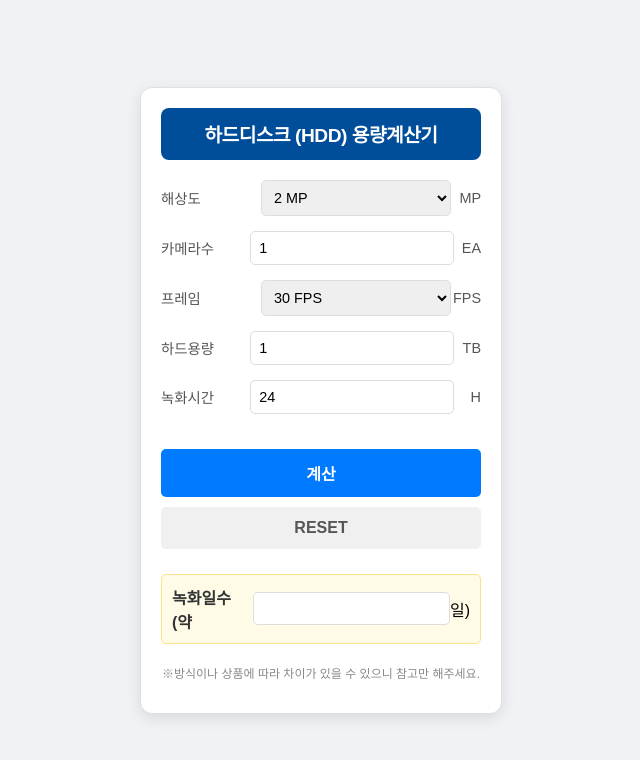
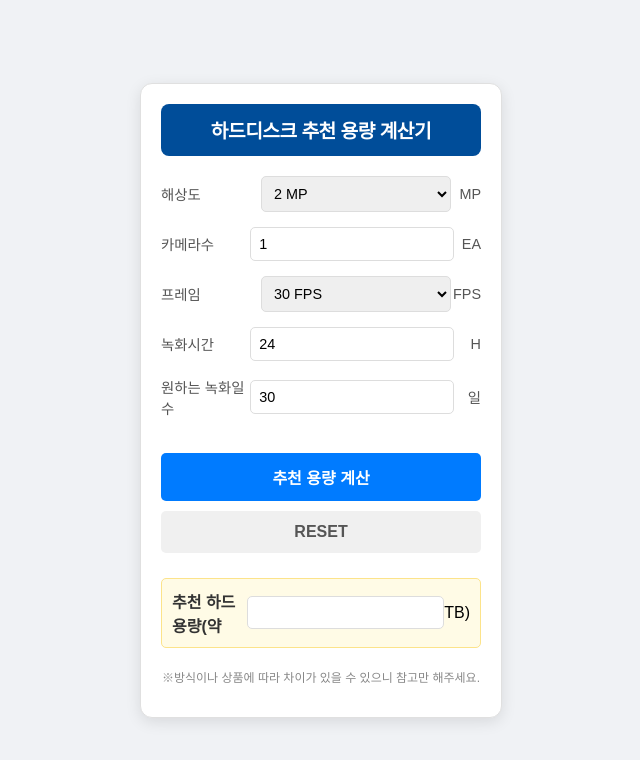
Before and after one commit to heegyeong3750-source/my-calculator, a plain HTML site: page index.html in a window 1280 px wide. Both pictures are taken after a click on the button "RESET". Shown: the whole page, without its empty margins (319-959 px from the left). Drawn offline with Linux system fonts and the light colour scheme.

Commit message:
Update index.html

```diff
--- a/index.html
+++ b/index.html
@@ -3,7 +3,7 @@
 <head>
     <meta charset="UTF-8">
     <meta name="viewport" content="width=device-width, initial-scale=1.0">
-    <title>하드디스크 용량 계산기</title>
+    <title>하드디스크 추천 용량 계산기</title>
     <style>
         body {
             font-family: Arial, sans-serif;
@@ -72,7 +72,7 @@
             font-weight: bold;
             color: #333;
         }
-        .result-group #result-days {
+        .result-group #result-capacity {
             flex-grow: 1;
             margin-left: 10px;
             padding: 8px;
@@ -119,7 +119,7 @@
 <body>
 
 <div class="calculator-container">
-    <div class="calculator-title">하드디스크 (HDD) 용량계산기</div>
+    <div class="calculator-title">하드디스크 추천 용량 계산기</div>
 
     <div class="input-group">
         <label for="resolution">해상도</label>
@@ -148,24 +148,24 @@
     </div>
 
     <div class="input-group">
-        <label for="hdd-capacity">하드용량</label>
-        <input type="number" id="hdd-capacity" value="1" min="1">
-        <span>TB</span>
-    </div>
-
-    <div class="input-group">
         <label for="recording-time">녹화시간</label>
         <input type="number" id="recording-time" value="24" min="1">
         <span>H</span>
     </div>
 
-    <button id="calculate-button">계산</button>
+    <div class="input-group">
+        <label for="desired-days">원하는 녹화일수</label>
+        <input type="number" id="desired-days" value="30" min="1">
+        <span>일</span>
+    </div>
+
+    <button id="calculate-button">추천 용량 계산</button>
     <button id="reset-button">RESET</button>
 
     <div class="result-group">
-        <label>녹화일수(약</label>
-        <input type="text" id="result-days" readonly>
-        <span>일)</span>
+        <label>추천 하드 용량(약</label>
+        <input type="text" id="result-capacity" readonly>
+        <span>TB)</span>
     </div>
 
     <p class="disclaimer">※방식이나 상품에 따라 차이가 있을 수 있으니 참고만 해주세요.</p>
@@ -184,19 +184,19 @@ const dailyData = {
 const resolutionSelect = document.getElementById('resolution');
 const camerasInput = document.getElementById('cameras');
 const frameSelect = document.getElementById('frame');
-const hddCapacityInput = document.getElementById('hdd-capacity');
 const recordingTimeInput = document.getElementById('recording-time');
-const resultDaysInput = document.getElementById('result-days');
+const desiredDaysInput = document.getElementById('desired-days');
+const resultCapacityInput = document.getElementById('result-capacity');
 const calculateButton = document.getElementById('calculate-button');
 const resetButton = document.getElementById('reset-button');
 
 // 계산 함수
-function calculateDays() {
+function calculateCapacity() {
     const resolution = resolutionSelect.value;
     const cameras = camerasInput.value;
     const frame = frameSelect.value;
-    const hddCapacity = hddCapacityInput.value;
     const recordingTime = recordingTimeInput.value;
+    const desiredDays = desiredDaysInput.value;
 
     // 선택된 해상도와 프레임에 따른 1일당 용량 가져오기 (GB)
     const dailyGbPerCamera = dailyData[resolution] ? dailyData[resolution][frame] : 0;
@@ -204,26 +204,26 @@ function calculateDays() {
     // 총 녹화 용량 계산 (1일 기준)
     const totalDailyGb = dailyGbPerCamera * cameras * (recordingTime / 24);
 
-    // 총 하드디스크 용량 (GB)
-    const totalHddGb = hddCapacity * 1024; // 1TB = 1024GB
+    // 원하는 일수만큼의 총 용량 (GB) 계산
+    const totalGbRequired = totalDailyGb * desiredDays;
 
-    // 녹화 가능 일수 계산
-    const recordingDays = totalDailyGb > 0 ? totalHddGb / totalDailyGb : 0;
+    // TB 단위로 변환 (1TB = 1024GB)
+    const recommendedTb = totalGbRequired / 1024;
 
-    // 결과를 반올림하여 정수 형태로 표시
-    resultDaysInput.value = Math.round(recordingDays);
+    // 결과를 소수점 첫째 자리까지 반올림하여 표시
+    resultCapacityInput.value = Math.round(recommendedTb * 10) / 10;
 }
 
 // 이벤트 리스너 연결
-calculateButton.addEventListener('click', calculateDays);
+calculateButton.addEventListener('click', calculateCapacity);
 resetButton.addEventListener('click', () => {
     // 초기값으로 리셋
     resolutionSelect.value = '2';
     camerasInput.value = '1';
     frameSelect.value = '30';
-    hddCapacityInput.value = '1';
     recordingTimeInput.value = '24';
-    resultDaysInput.value = '';
+    desiredDaysInput.value = '30';
+    resultCapacityInput.value = '';
 });
 </script>
 
```
